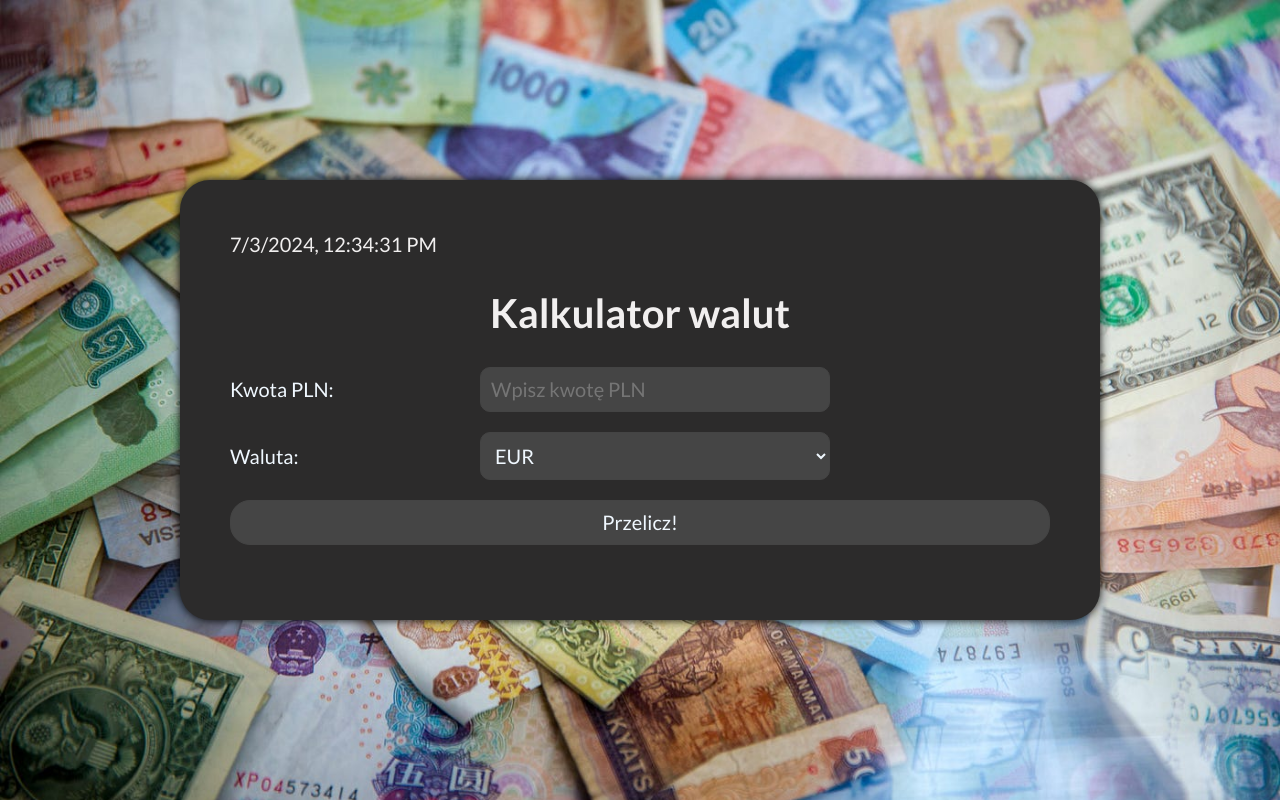
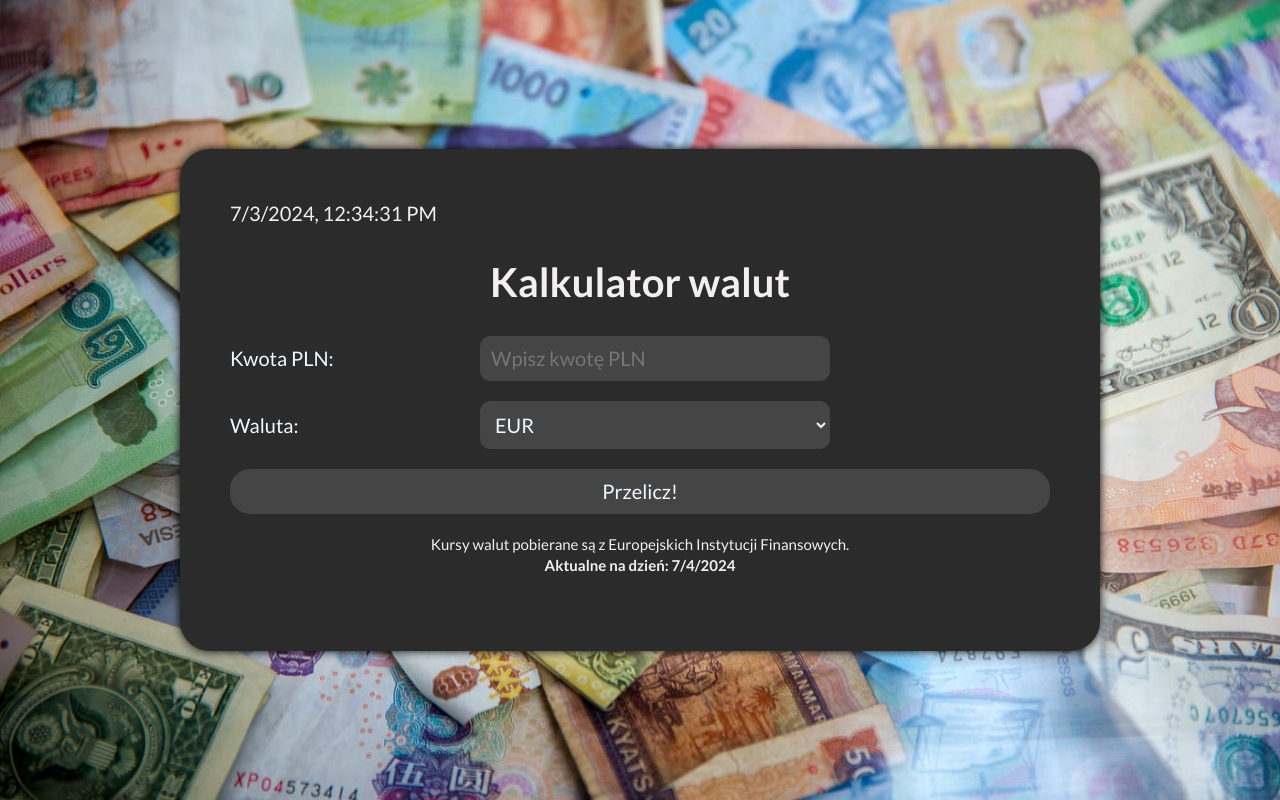
Before and after one commit to LeszekM12/Currency-converter-react, a React (Create React App) app: page / in a window 1280 px wide. Built offline with nearby package versions, Linux system fonts and the light colour scheme.

Commit message:
exchange Date

```diff
--- a/src/Form/index.js
+++ b/src/Form/index.js
@@ -1,4 +1,4 @@
-import { StyledForm, Header, Field, Label, Button } from "./styled";
+import { StyledForm, Header, Field, Label, Button, ExchangeDate} from "./styled";
 import { useState } from "react";
 import { Result } from "./Result";
 import { useJsonData } from "../useJsonData";
@@ -23,6 +23,10 @@ export const Form = () => {
     event.preventDefault();
     calculateResult(currency, amount);
   }
+
+  const getExchangeDate = (ratesData) => {
+      return new Date(ratesData.date).toLocaleDateString(undefined);
+  };
 
   return (
     <StyledForm onSubmit={onSubmit}>
@@ -63,7 +67,13 @@ export const Form = () => {
       <p>
         <Button>Przelicz!</Button>
       </p>
-
+      <ExchangeDate>
+      Kursy walut pobierane są z Europejskich Instytucji Finansowych.
+      <br />
+      <strong>
+        Aktualne na dzień: {getExchangeDate(ratesData)}
+      </strong>
+      </ExchangeDate>
       <Result result={result}/>
     </StyledForm>
   );
--- a/src/Form/styled.js
+++ b/src/Form/styled.js
@@ -44,3 +44,8 @@ export const Button = styled.button`
         background-color: hsl(0, 0%, 17%);
     }
 `;
+
+export const ExchangeDate = styled.p`
+    text-align: center;
+    font-size: 15px;
+`;
--- a/src/useJsonData.js
+++ b/src/useJsonData.js
@@ -8,7 +8,10 @@ export const useJsonData = () => {
         const axiosRates = async () => {
             try {
                 const response = await axios.get("currencies.json");
-                setRatesData(response.data);
+                setRatesData({
+                    data: response.data.data,
+                    date: response.data.meta.last_updated_at,
+                    status: "downloaded",});
             } catch (error) {
                 setRatesData({satus: "error",})
                 console.error(error);
```
